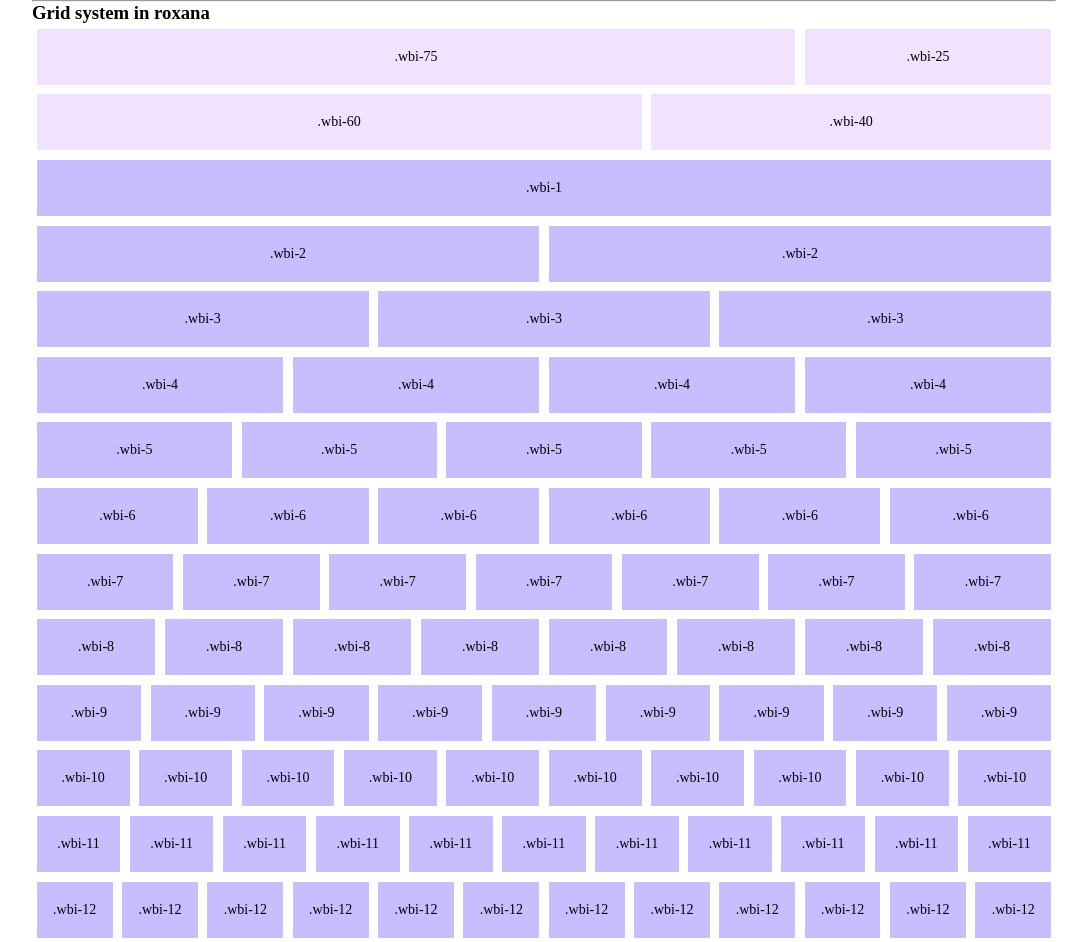
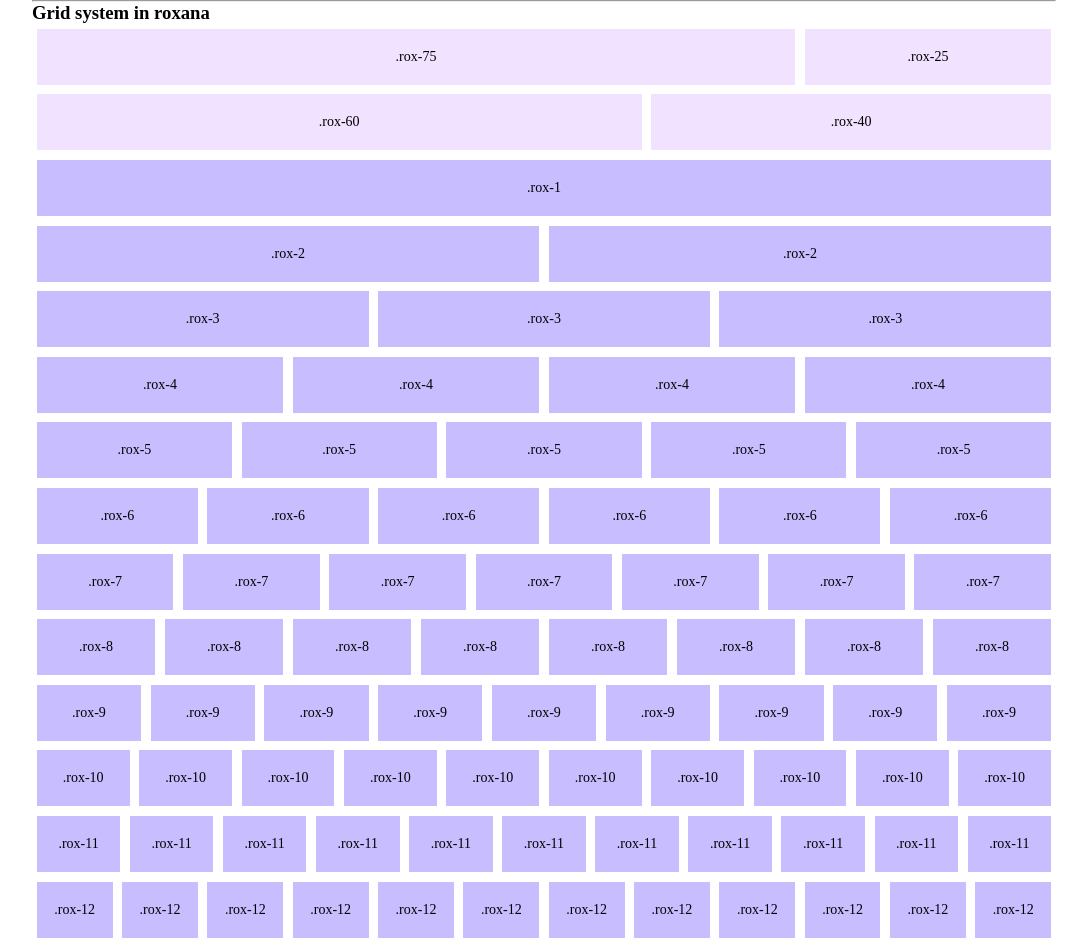
Before and after one commit to webineh/roxana, a website: page index.html in a window 1280 px wide. Shown: the whole page, without its empty margins (96-1183 px from the left). Drawn offline with Linux system fonts and the light colour scheme.

Commit message:
update 1.0.3

```diff
--- a/index.html
+++ b/index.html
@@ -27,344 +27,344 @@
   <div class="row">
         <!-- New Widths -->
         <!-- 75 column -->
-        <div class="wbi-75">
-            <div class="box box--new">.wbi-75</div>
+        <div class="rox-75">
+            <div class="box box--new">.rox-75</div>
         </div>
 
-        <div class="wbi-25">
-            <div class="box box--new">.wbi-25</div>
+        <div class="rox-25">
+            <div class="box box--new">.rox-25</div>
         </div>
 
-        <div class="wbi-60">
-            <div class="box box--new">.wbi-60</div>
+        <div class="rox-60">
+            <div class="box box--new">.rox-60</div>
         </div>
 
-        <div class="wbi-40">
-            <div class="box box--new">.wbi-40</div>
+        <div class="rox-40">
+            <div class="box box--new">.rox-40</div>
         </div>
 
         <!-- 1 column -->
-        <div class="wbi-1">
-            <div class="box">.wbi-1</div>
+        <div class="rox-1">
+            <div class="box">.rox-1</div>
         </div>
 
         <!-- 2 columns -->
-        <div class="wbi-2">
-            <div class="box">.wbi-2</div>
+        <div class="rox-2">
+            <div class="box">.rox-2</div>
         </div>
 
-        <div class="wbi-2">
-            <div class="box">.wbi-2</div>
+        <div class="rox-2">
+            <div class="box">.rox-2</div>
         </div>
 
         <!-- 3 columns -->
-        <div class="wbi-3">
-            <div class="box">.wbi-3</div>
+        <div class="rox-3">
+            <div class="box">.rox-3</div>
         </div>
 
-        <div class="wbi-3">
-            <div class="box">.wbi-3</div>
+        <div class="rox-3">
+            <div class="box">.rox-3</div>
         </div>
 
-        <div class="wbi-3">
-            <div class="box">.wbi-3</div>
+        <div class="rox-3">
+            <div class="box">.rox-3</div>
         </div>
 
         <!-- 4 columns -->
-        <div class="wbi-4">
-            <div class="box">.wbi-4</div>
+        <div class="rox-4">
+            <div class="box">.rox-4</div>
         </div>
 
-        <div class="wbi-4">
-            <div class="box">.wbi-4</div>
+        <div class="rox-4">
+            <div class="box">.rox-4</div>
         </div>
 
-        <div class="wbi-4">
-            <div class="box">.wbi-4</div>
+        <div class="rox-4">
+            <div class="box">.rox-4</div>
         </div>
 
-        <div class="wbi-4">
-            <div class="box">.wbi-4</div>
+        <div class="rox-4">
+            <div class="box">.rox-4</div>
         </div>
 
         <!-- 5 columns -->
-        <div class="wbi-5">
-            <div class="box">.wbi-5</div>
+        <div class="rox-5">
+            <div class="box">.rox-5</div>
         </div>
 
-        <div class="wbi-5">
-            <div class="box">.wbi-5</div>
+        <div class="rox-5">
+            <div class="box">.rox-5</div>
         </div>
 
-        <div class="wbi-5">
-            <div class="box">.wbi-5</div>
+        <div class="rox-5">
+            <div class="box">.rox-5</div>
         </div>
 
-        <div class="wbi-5">
-            <div class="box">.wbi-5</div>
+        <div class="rox-5">
+            <div class="box">.rox-5</div>
         </div>
 
-        <div class="wbi-5">
-            <div class="box">.wbi-5</div>
+        <div class="rox-5">
+            <div class="box">.rox-5</div>
         </div>
 
         <!-- 6 columns -->
-        <div class="wbi-6">
-            <div class="box">.wbi-6</div>
+        <div class="rox-6">
+            <div class="box">.rox-6</div>
         </div>
 
-        <div class="wbi-6">
-            <div class="box">.wbi-6</div>
+        <div class="rox-6">
+            <div class="box">.rox-6</div>
         </div>
 
-        <div class="wbi-6">
-            <div class="box">.wbi-6</div>
+        <div class="rox-6">
+            <div class="box">.rox-6</div>
         </div>
 
-        <div class="wbi-6">
-            <div class="box">.wbi-6</div>
+        <div class="rox-6">
+            <div class="box">.rox-6</div>
         </div>
 
-        <div class="wbi-6">
-            <div class="box">.wbi-6</div>
+        <div class="rox-6">
+            <div class="box">.rox-6</div>
         </div>
 
-        <div class="wbi-6">
-            <div class="box">.wbi-6</div>
+        <div class="rox-6">
+            <div class="box">.rox-6</div>
         </div>
 
         <!-- 7 columns -->
-        <div class="wbi-7">
-            <div class="box">.wbi-7</div>
+        <div class="rox-7">
+            <div class="box">.rox-7</div>
         </div>
 
-        <div class="wbi-7">
-            <div class="box">.wbi-7</div>
+        <div class="rox-7">
+            <div class="box">.rox-7</div>
         </div>
 
-        <div class="wbi-7">
-            <div class="box">.wbi-7</div>
+        <div class="rox-7">
+            <div class="box">.rox-7</div>
         </div>
 
-        <div class="wbi-7">
-            <div class="box">.wbi-7</div>
+        <div class="rox-7">
+            <div class="box">.rox-7</div>
         </div>
 
-        <div class="wbi-7">
-            <div class="box">.wbi-7</div>
+        <div class="rox-7">
+            <div class="box">.rox-7</div>
         </div>
 
-        <div class="wbi-7">
-            <div class="box">.wbi-7</div>
+        <div class="rox-7">
+            <div class="box">.rox-7</div>
         </div>
 
-        <div class="wbi-7">
-            <div class="box">.wbi-7</div>
+        <div class="rox-7">
+            <div class="box">.rox-7</div>
         </div>
 
         <!-- 8 columns -->
-        <div class="wbi-8">
-            <div class="box">.wbi-8</div>
+        <div class="rox-8">
+            <div class="box">.rox-8</div>
         </div>
 
-        <div class="wbi-8">
-            <div class="box">.wbi-8</div>
+        <div class="rox-8">
+            <div class="box">.rox-8</div>
         </div>
 
-        <div class="wbi-8">
-            <div class="box">.wbi-8</div>
+        <div class="rox-8">
+            <div class="box">.rox-8</div>
         </div>
 
-        <div class="wbi-8">
-            <div class="box">.wbi-8</div>
+        <div class="rox-8">
+            <div class="box">.rox-8</div>
         </div>
 
-        <div class="wbi-8">
-            <div class="box">.wbi-8</div>
+        <div class="rox-8">
+            <div class="box">.rox-8</div>
         </div>
 
-        <div class="wbi-8">
-            <div class="box">.wbi-8</div>
+        <div class="rox-8">
+            <div class="box">.rox-8</div>
         </div>
 
-        <div class="wbi-8">
-            <div class="box">.wbi-8</div>
+        <div class="rox-8">
+            <div class="box">.rox-8</div>
         </div>
 
-        <div class="wbi-8">
-            <div class="box">.wbi-8</div>
+        <div class="rox-8">
+            <div class="box">.rox-8</div>
         </div>
 
         <!-- 9 columns -->
-        <div class="wbi-9">
-            <div class="box">.wbi-9</div>
+        <div class="rox-9">
+            <div class="box">.rox-9</div>
         </div>
 
-        <div class="wbi-9">
-            <div class="box">.wbi-9</div>
+        <div class="rox-9">
+            <div class="box">.rox-9</div>
         </div>
 
-        <div class="wbi-9">
-            <div class="box">.wbi-9</div>
+        <div class="rox-9">
+            <div class="box">.rox-9</div>
         </div>
 
-        <div class="wbi-9">
-            <div class="box">.wbi-9</div>
+        <div class="rox-9">
+            <div class="box">.rox-9</div>
         </div>
 
-        <div class="wbi-9">
-            <div class="box">.wbi-9</div>
+        <div class="rox-9">
+            <div class="box">.rox-9</div>
         </div>
 
-        <div class="wbi-9">
-            <div class="box">.wbi-9</div>
+        <div class="rox-9">
+            <div class="box">.rox-9</div>
         </div>
 
-        <div class="wbi-9">
-            <div class="box">.wbi-9</div>
+        <div class="rox-9">
+            <div class="box">.rox-9</div>
         </div>
 
-        <div class="wbi-9">
-            <div class="box">.wbi-9</div>
+        <div class="rox-9">
+            <div class="box">.rox-9</div>
         </div>
 
-        <div class="wbi-9">
-            <div class="box">.wbi-9</div>
+        <div class="rox-9">
+            <div class="box">.rox-9</div>
         </div>
 
         <!-- 10 columns -->
-        <div class="wbi-10">
-            <div class="box">.wbi-10</div>
+        <div class="rox-10">
+            <div class="box">.rox-10</div>
         </div>
 
-        <div class="wbi-10">
-            <div class="box">.wbi-10</div>
+        <div class="rox-10">
+            <div class="box">.rox-10</div>
         </div>
 
-        <div class="wbi-10">
-            <div class="box">.wbi-10</div>
+        <div class="rox-10">
+            <div class="box">.rox-10</div>
         </div>
 
-        <div class="wbi-10">
-            <div class="box">.wbi-10</div>
+        <div class="rox-10">
+            <div class="box">.rox-10</div>
         </div>
 
-        <div class="wbi-10">
-            <div class="box">.wbi-10</div>
+        <div class="rox-10">
+            <div class="box">.rox-10</div>
         </div>
 
-        <div class="wbi-10">
-            <div class="box">.wbi-10</div>
+        <div class="rox-10">
+            <div class="box">.rox-10</div>
         </div>
 
-        <div class="wbi-10">
-            <div class="box">.wbi-10</div>
+        <div class="rox-10">
+            <div class="box">.rox-10</div>
         </div>
 
-        <div class="wbi-10">
-            <div class="box">.wbi-10</div>
+        <div class="rox-10">
+            <div class="box">.rox-10</div>
         </div>
 
-        <div class="wbi-10">
-            <div class="box">.wbi-10</div>
+        <div class="rox-10">
+            <div class="box">.rox-10</div>
         </div>
 
-        <div class="wbi-10">
-            <div class="box">.wbi-10</div>
+        <div class="rox-10">
+            <div class="box">.rox-10</div>
         </div>
 
         <!-- 11 columns -->
-        <div class="wbi-11">
-            <div class="box">.wbi-11</div>
+        <div class="rox-11">
+            <div class="box">.rox-11</div>
         </div>
 
-        <div class="wbi-11">
-            <div class="box">.wbi-11</div>
+        <div class="rox-11">
+            <div class="box">.rox-11</div>
         </div>
 
-        <div class="wbi-11">
-            <div class="box">.wbi-11</div>
+        <div class="rox-11">
+            <div class="box">.rox-11</div>
         </div>
 
-        <div class="wbi-11">
-            <div class="box">.wbi-11</div>
+        <div class="rox-11">
+            <div class="box">.rox-11</div>
         </div>
 
-        <div class="wbi-11">
-            <div class="box">.wbi-11</div>
+        <div class="rox-11">
+            <div class="box">.rox-11</div>
         </div>
 
-        <div class="wbi-11">
-            <div class="box">.wbi-11</div>
+        <div class="rox-11">
+            <div class="box">.rox-11</div>
         </div>
 
-        <div class="wbi-11">
-            <div class="box">.wbi-11</div>
+        <div class="rox-11">
+            <div class="box">.rox-11</div>
         </div>
 
-        <div class="wbi-11">
-            <div class="box">.wbi-11</div>
+        <div class="rox-11">
+            <div class="box">.rox-11</div>
         </div>
 
-        <div class="wbi-11">
-            <div class="box">.wbi-11</div>
+        <div class="rox-11">
+            <div class="box">.rox-11</div>
         </div>
 
-        <div class="wbi-11">
-            <div class="box">.wbi-11</div>
+        <div class="rox-11">
+            <div class="box">.rox-11</div>
         </div>
 
-        <div class="wbi-11">
-            <div class="box">.wbi-11</div>
+        <div class="rox-11">
+            <div class="box">.rox-11</div>
         </div>
 
         <!-- 12 columns -->
-        <div class="wbi-12">
-            <div class="box">.wbi-12</div>
+        <div class="rox-12">
+            <div class="box">.rox-12</div>
         </div>
 
-        <div class="wbi-12">
-            <div class="box">.wbi-12</div>
+        <div class="rox-12">
+            <div class="box">.rox-12</div>
         </div>
 
-        <div class="wbi-12">
-            <div class="box">.wbi-12</div>
+        <div class="rox-12">
+            <div class="box">.rox-12</div>
         </div>
 
-        <div class="wbi-12">
-            <div class="box">.wbi-12</div>
+        <div class="rox-12">
+            <div class="box">.rox-12</div>
         </div>
 
-        <div class="wbi-12">
-            <div class="box">.wbi-12</div>
+        <div class="rox-12">
+            <div class="box">.rox-12</div>
         </div>
 
-        <div class="wbi-12">
-            <div class="box">.wbi-12</div>
+        <div class="rox-12">
+            <div class="box">.rox-12</div>
         </div>
 
-        <div class="wbi-12">
-            <div class="box">.wbi-12</div>
+        <div class="rox-12">
+            <div class="box">.rox-12</div>
         </div>
 
-        <div class="wbi-12">
-            <div class="box">.wbi-12</div>
+        <div class="rox-12">
+            <div class="box">.rox-12</div>
         </div>
 
-        <div class="wbi-12">
-            <div class="box">.wbi-12</div>
+        <div class="rox-12">
+            <div class="box">.rox-12</div>
         </div>
 
-        <div class="wbi-12">
-            <div class="box">.wbi-12</div>
+        <div class="rox-12">
+            <div class="box">.rox-12</div>
         </div>
 
-        <div class="wbi-12">
-            <div class="box">.wbi-12</div>
+        <div class="rox-12">
+            <div class="box">.rox-12</div>
         </div>
 
-        <div class="wbi-12">
-            <div class="box">.wbi-12</div>
+        <div class="rox-12">
+            <div class="box">.rox-12</div>
         </div>
     </div>
 </div>
--- a/package.json
+++ b/package.json
@@ -1,6 +1,6 @@
 {
   "name": "Roxana",
-  "version": "1.0.1",
+  "version": "1.0.3",
   "description": "lightweight css framework",
   "main": "index.js",
   "scripts": {
```
Also changed, not shown: scss/roksana.scss (+83 -47 lines), README.md, css/roksana.css, css/roksana.min.css, 1 other file.
